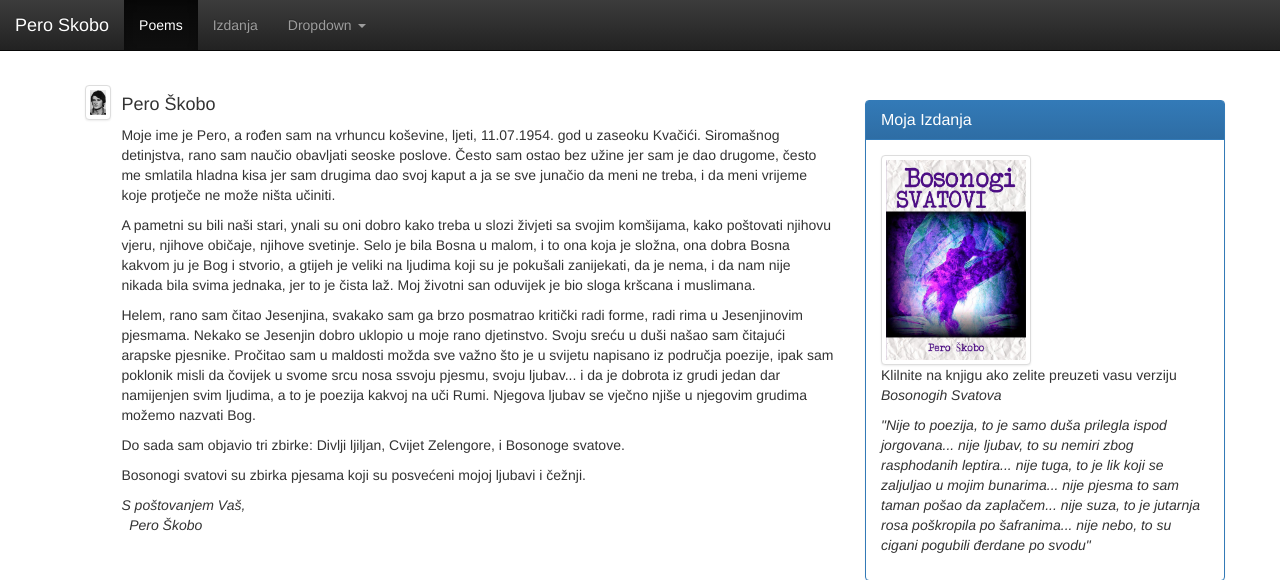
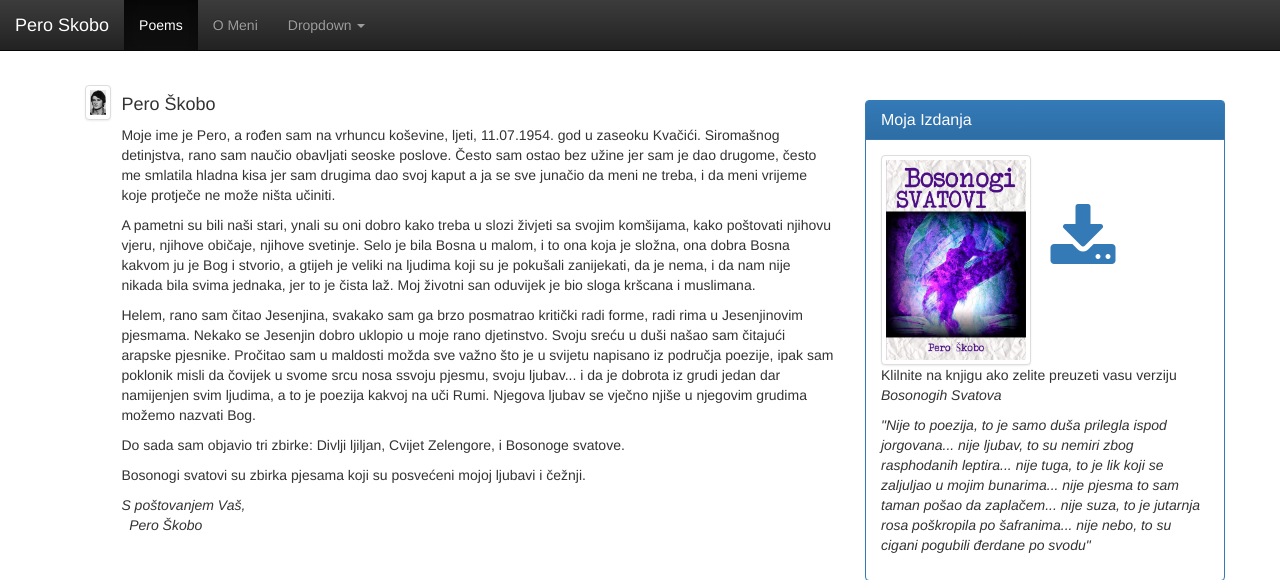
Before and after one commit to Copser/Poems_blog, a Django app: page /izdanja/ in a window 1280 px wide. Shown: the top 580 px of the page. Run offline with Django 3.2, Linux system fonts and the light colour scheme; some libraries are stand-ins or nearby versions.

Commit message:
Radjeno sa base.html

```diff
--- a/poets_blog/templates/base.html
+++ b/poets_blog/templates/base.html
@@ -20,6 +20,8 @@
             }
         </style>
         <link rel="stylesheet" href="{% static 'css/bootstrap-theme.min.css' %}">
+        <link rel="stylesheet" href="{% static 'css/font-awesome.min.css' %}">
+        <link rel="stylesheet" href="{% static 'css/font-awesome.css' %}">
         <link rel="stylesheet" href="{% static 'css/main.css' %}">
 
         <script src="static/js/vendor/modernizr-2.8.3-respond-1.4.2.min.js"></script>
@@ -47,7 +49,7 @@
     <div class="collapse navbar-collapse" id="bs-example-navbar-collapse-1">
       <ul class="nav navbar-nav">
         <li class="active"><a href="/blog">Poems <span class="sr-only">(current)</span></a></li>
-        <li><a href="{% url 'izdanja' %}">Izdanja</a></li>
+        <li><a href="{% url 'izdanja' %}">O Meni</a></li>
         <li class="dropdown">
           <a href="#" class="dropdown-toggle" data-toggle="dropdown" role="button" aria-haspopup="true" aria-expanded="false">Dropdown <span class="caret"></span></a>
           <ul class="dropdown-menu">
```
